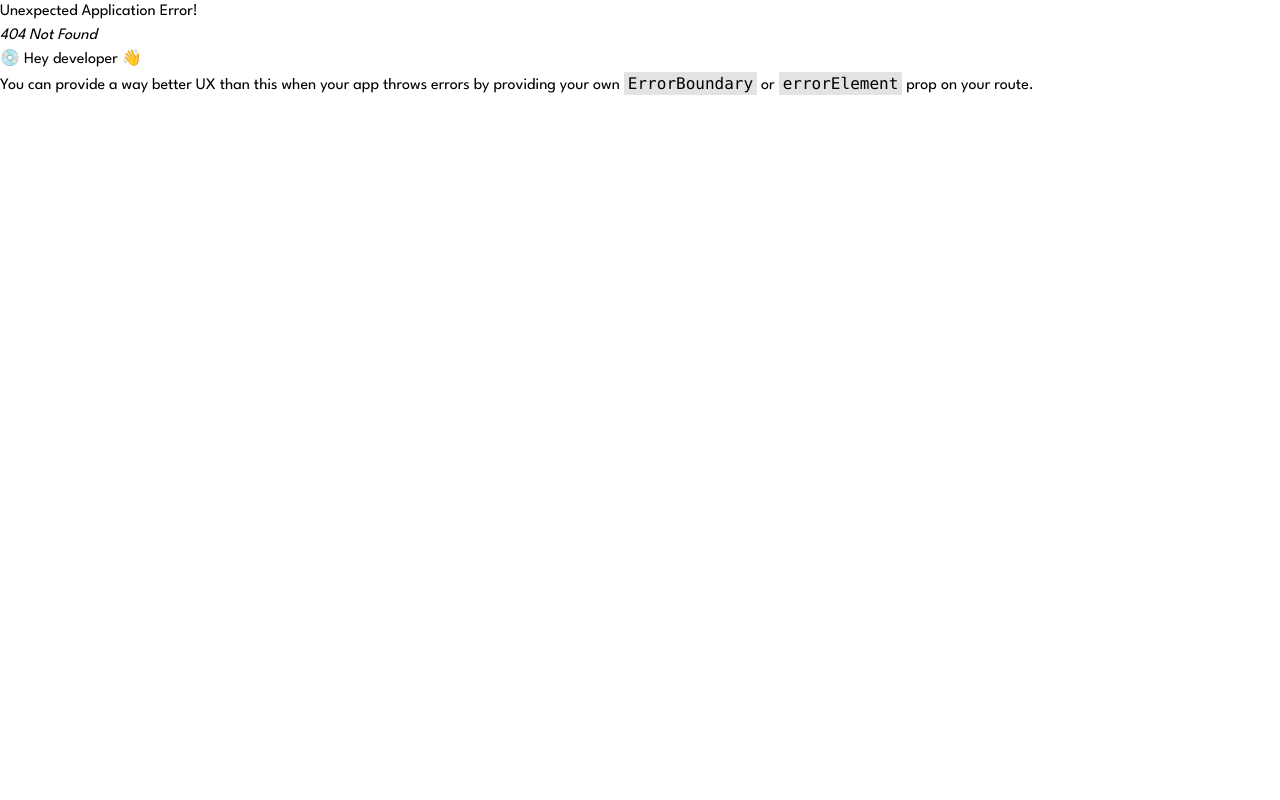
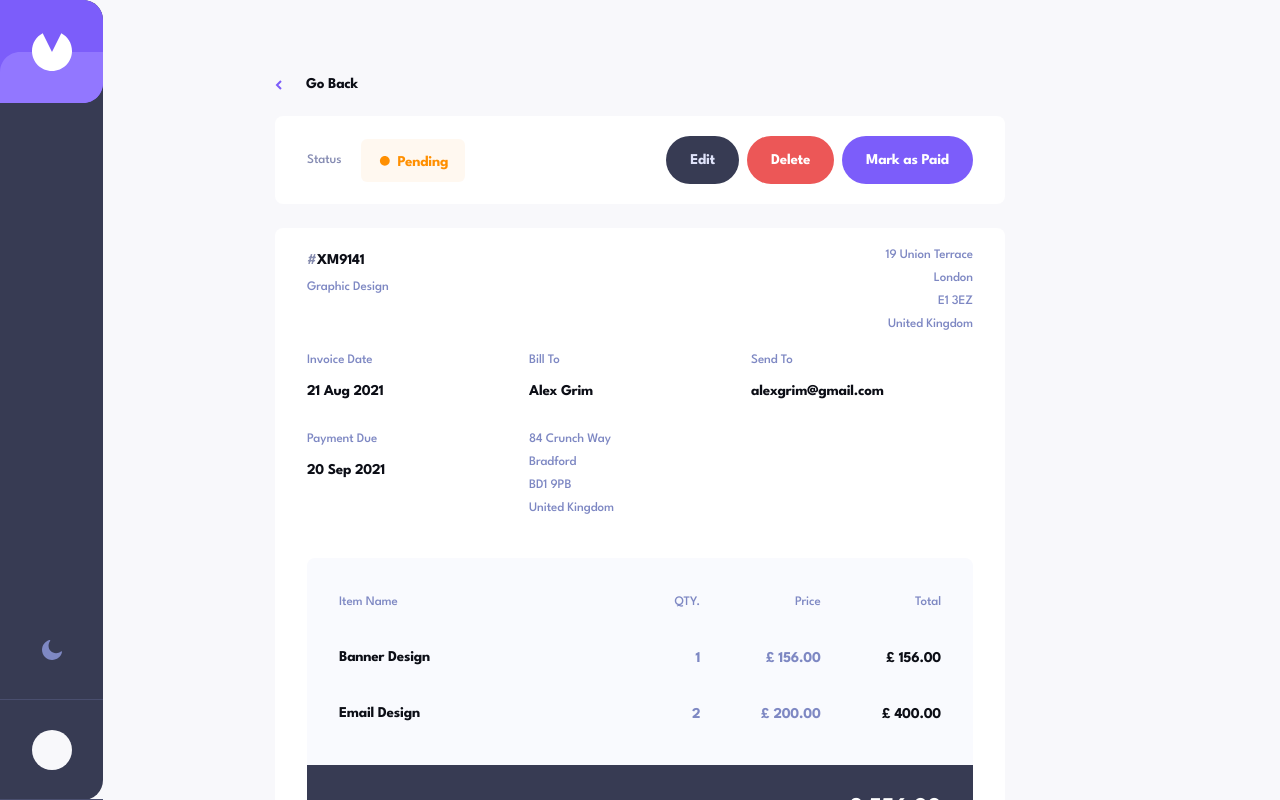
Before and after one commit to agfebrian/invoice-app, a React (Vite) app: page /invoice in a window 1280 px wide. Before the commit this address had no page. Built offline with nearby package versions, Linux system fonts and the light colour scheme.

Commit message:
add: slicing invoice detail

```diff
--- a/src/App.tsx
+++ b/src/App.tsx
@@ -1,10 +1,14 @@
 import { RouterProvider, createBrowserRouter } from "react-router-dom"
-import { IndexPage } from "~/pages/invoice"
+import { IndexPage, DetailPage } from "~/pages/invoice"
 
 const router = createBrowserRouter([
   {
     path: "/",
     element: <IndexPage />,
+  },
+  {
+    path: "/invoice",
+    element: <DetailPage />,
   },
 ])
 
--- /dev/null
+++ b/src/components/layouts/invoice/field.tsx
@@ -0,0 +1,17 @@
+interface Props {
+  label: string
+  value: string
+}
+
+export const Field: React.FC<Props> = ({ label, value }) => {
+  return (
+    <div className="flex flex-col gap-[13px]">
+      <span className="text-[13px] font-medium leading-[15px] tracking-[-0.1px] text-primary-07 dark:text-light-05">
+        {label}
+      </span>
+      <span className="text-[15px] font-bold leading-5 tracking-[-0.25px] text-dark-08 dark:text-white">
+        {value}
+      </span>
+    </div>
+  )
+}
--- /dev/null
+++ b/src/components/layouts/invoice/index.ts
@@ -0,0 +1 @@
+export * from "./field"
--- /dev/null
+++ b/src/pages/invoice/detail-page.tsx
@@ -0,0 +1,168 @@
+import { Link } from "react-router-dom"
+import { LayoutDashboard, LayoutContainer } from "~/components/layouts"
+import { IconChevronRight } from "~/components/icons"
+import { Card, Tag, Button } from "~/components/app"
+import { Field } from "~/components/layouts/invoice"
+
+export const DetailPage = () => {
+  return (
+    <LayoutDashboard>
+      <LayoutContainer className="mb-[77px] flex flex-col gap-6 pt-[77px]">
+        <Link to="/" className="flex items-center gap-6">
+          <IconChevronRight className="rotate-180" />
+          <span className="text-[15px] font-bold leading-[15px] tracking-[-0.25px] text-dark-08 dark:text-white">
+            Go Back
+          </span>
+        </Link>
+        <section>
+          <Card className="flex justify-between">
+            <div className="flex items-center gap-5">
+              <p className="text-[13px] font-medium leading-[15px] tracking-[-0.1px] text-[#858BB2] dark:text-light-05">
+                Status
+              </p>
+              <Tag text="Pending" color="warning" />
+            </div>
+            <div className="flex items-center gap-2">
+              <Button color="dark">Edit</Button>
+              <Button color="error">Delete</Button>
+              <Button color="primary">Mark as Paid</Button>
+            </div>
+          </Card>
+        </section>
+        <section>
+          <Card className="flex flex-col gap-[21px]">
+            <div className="flex justify-between">
+              <div className="flex flex-col gap-2">
+                <p className="text-[15px] font-bold leading-6 tracking-[-0.25px] text-dark-08 dark:text-white">
+                  <span className="text-primary-06">#</span>
+                  <span>XM9141</span>
+                </p>
+                <span className="text-[13px] font-medium leading-[15px] tracking-[-0.1px] text-primary-07 dark:text-light-05">
+                  Graphic Design
+                </span>
+              </div>
+              <div className="flex flex-col justify-end gap-2 text-end">
+                <span className="text-[13px] font-medium leading-[15px] tracking-[-0.1px] text-primary-07 dark:text-light-05">
+                  19 Union Terrace
+                </span>
+                <span className="text-[13px] font-medium leading-[15px] tracking-[-0.1px] text-primary-07 dark:text-light-05">
+                  London
+                </span>
+                <span className="text-[13px] font-medium leading-[15px] tracking-[-0.1px] text-primary-07 dark:text-light-05">
+                  E1 3EZ
+                </span>
+                <span className="text-[13px] font-medium leading-[15px] tracking-[-0.1px] text-primary-07 dark:text-light-05">
+                  United Kingdom
+                </span>
+              </div>
+            </div>
+            <div className="grid grid-cols-3">
+              <div className="flex flex-col gap-[31px]">
+                <Field label="Invoice Date" value="21 Aug 2021" />
+                <Field label="Payment Due" value="20 Sep 2021" />
+              </div>
+              <div className="flex flex-col gap-[31px]">
+                <Field label="Bill To" value="Alex Grim" />
+                <div className="flex flex-col gap-2">
+                  <span className="text-[13px] font-medium leading-[15px] tracking-[-0.1px] text-primary-07 dark:text-light-05">
+                    84 Crunch Way
+                  </span>
+                  <span className="text-[13px] font-medium leading-[15px] tracking-[-0.1px] text-primary-07 dark:text-light-05">
+                    Bradford
+                  </span>
+                  <span className="text-[13px] font-medium leading-[15px] tracking-[-0.1px] text-primary-07 dark:text-light-05">
+                    BD1 9PB
+                  </span>
+                  <span className="text-[13px] font-medium leading-[15px] tracking-[-0.1px] text-primary-07 dark:text-light-05">
+                    United Kingdom
+                  </span>
+                </div>
+              </div>
+              <div>
+                <Field label="Send To" value="alexgrim@gmail.com" />
+              </div>
+            </div>
+            <div className="mt-[21px] overflow-hidden rounded-lg">
+              <div className="flex flex-col gap-8 bg-light-04 px-8 pb-[39px] pt-[32px] dark:bg-dark-04">
+                <div className="grid grid-cols-5">
+                  <div>
+                    <span className="text-[13px] font-medium leading-[18px] tracking-[-0.1px] text-primary-07 dark:text-light-05">
+                      Item Name
+                    </span>
+                  </div>
+                  <div className="col-span-2 flex items-center justify-end">
+                    <span className="text-[13px] font-medium leading-[18px] tracking-[-0.1px] text-primary-07 dark:text-light-05">
+                      QTY.
+                    </span>
+                  </div>
+                  <div className="flex items-center justify-end">
+                    <span className="text-[13px] font-medium leading-[18px] tracking-[-0.1px] text-primary-07 dark:text-light-05">
+                      Price
+                    </span>
+                  </div>
+                  <div className="flex items-center justify-end">
+                    <span className="text-[13px] font-medium leading-[18px] tracking-[-0.1px] text-primary-07 dark:text-light-05">
+                      Total
+                    </span>
+                  </div>
+                </div>
+                <div className="grid grid-cols-5">
+                  <div>
+                    <span className="text-[15px] font-bold leading-[15px] tracking-[-0.25px] text-dark-08 dark:text-white">
+                      Banner Design
+                    </span>
+                  </div>
+                  <div className="col-span-2 flex items-center justify-end">
+                    <span className="text-[15px] font-bold leading-[15px] tracking-[-0.25px] text-primary-07 dark:text-light-05">
+                      1
+                    </span>
+                  </div>
+                  <div className="flex items-center justify-end">
+                    <span className="text-[15px] font-bold leading-[15px] tracking-[-0.25px] text-primary-07 dark:text-light-05">
+                      £ 156.00
+                    </span>
+                  </div>
+                  <div className="flex items-center justify-end">
+                    <span className="text-[15px] font-bold leading-[15px] tracking-[-0.25px] text-dark-08 dark:text-white">
+                      £ 156.00
+                    </span>
+                  </div>
+                </div>
+                <div className="grid grid-cols-5">
+                  <div>
+                    <span className="text-[15px] font-bold leading-[15px] tracking-[-0.25px] text-dark-08 dark:text-white">
+                      Email Design
+                    </span>
+                  </div>
+                  <div className="col-span-2 flex items-center justify-end">
+                    <span className="text-[15px] font-bold leading-[15px] tracking-[-0.25px] text-primary-07 dark:text-light-05">
+                      2
+                    </span>
+                  </div>
+                  <div className="flex items-center justify-end">
+                    <span className="text-[15px] font-bold leading-[15px] tracking-[-0.25px] text-primary-07 dark:text-light-05">
+                      £ 200.00
+                    </span>
+                  </div>
+                  <div className="flex items-center justify-end">
+                    <span className="text-[15px] font-bold leading-[15px] tracking-[-0.25px] text-dark-08 dark:text-white">
+                      £ 400.00
+                    </span>
+                  </div>
+                </div>
+              </div>
+              <div className="flex items-center justify-between bg-dark-09 px-8 pb-[21px] pt-[27px] dark:bg-dark-08">
+                <span className="text-[13px] font-medium leading-[18px] tracking-[-0.1px] text-white">
+                  Amount Due
+                </span>
+                <span className="text-2xl font-bold tracking-[-0.5px] text-white">
+                  £ 556.00
+                </span>
+              </div>
+            </div>
+          </Card>
+        </section>
+      </LayoutContainer>
+    </LayoutDashboard>
+  )
+}
--- a/src/pages/invoice/index.ts
+++ b/src/pages/invoice/index.ts
@@ -1 +1,2 @@
 export * from "./index-page"
+export * from "./detail-page"
```
